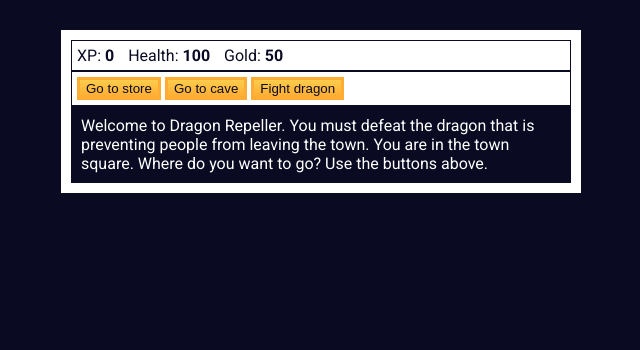
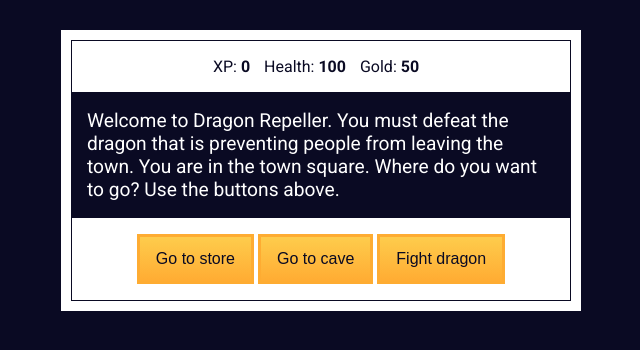
Before and after one commit to beeswarm25/rpg-game, a plain HTML site: page index.html in a window 1280 px wide. Shown: the whole page, without its empty margins (319-959 px from the left). Drawn offline with Linux system fonts and the light colour scheme.

Commit message:
added padding styles and moved controls div to the bottom of game

```diff
--- a/index.html
+++ b/index.html
@@ -15,11 +15,6 @@
         <span class="stat">Health: <strong><span id="healthText">100</span></strong></span>
         <span class="stat">Gold: <strong><span id="goldText">50</span></strong></span>
       </div>
-      <div id="controls">
-        <button id="button1">Go to store</button>
-        <button id="button2">Go to cave</button>
-        <button id="button3">Fight dragon</button>
-      </div>
       <div id="monsterStats">
         <span class="stat">Monster Name: <strong><span id="monsterName"></span></strong></span>
         <span class="stat">Health: <strong><span id="monsterHealth"></span></strong></span>
@@ -27,6 +22,11 @@
       <div id="text">
         Welcome to Dragon Repeller. You must defeat the dragon that is preventing people from leaving the town. You are in the town square. Where do you want to go? Use the buttons above.
       </div>
+      <div id="controls">
+        <button id="button1">Go to store</button>
+        <button id="button2">Go to cave</button>
+        <button id="button3">Fight dragon</button>
+      </div>
     </div>
     <script src="script.js"></script>
   </body>
--- a/styles.css
+++ b/styles.css
@@ -8,29 +8,37 @@ body {
   #text {
     background-color: #0a0a23;
     color: #ffffff;
-    padding: 10px;
+    padding: 1rem;
+    font-size:1.2rem;
   }
 
   #game {
     max-width: 500px;
-    max-height: 400px;
+    height: auto;
     background-color: #ffffff;
     color: #ffffff;
     margin: 30px auto 0px;
     padding: 10px;
   }
 
-  #controls,
+  #controls {
+    border: 1px solid #0a0a23;
+    padding: 1rem;
+    text-align: center;
+    color: #0a0a23;
+  }
+
   #stats {
     border: 1px solid #0a0a23;
-    padding: 5px;
+    padding: 1rem;
+    text-align: center;
     color: #0a0a23;
   }
 
   #monsterStats {
     display: none;
     border: 1px solid #0a0a23;
-    padding: 5px;
+    padding: 1rem;
     color: #ffffff;
     background-color: #c70d0d;
   }
@@ -45,4 +53,6 @@ body {
     background-color: #feac32;
     background-image: linear-gradient(#fecc4c, #ffac33);
     border: 3px solid #feac32;
+    font-size: 1rem;
+    padding: .8rem 1rem;
   }
```
